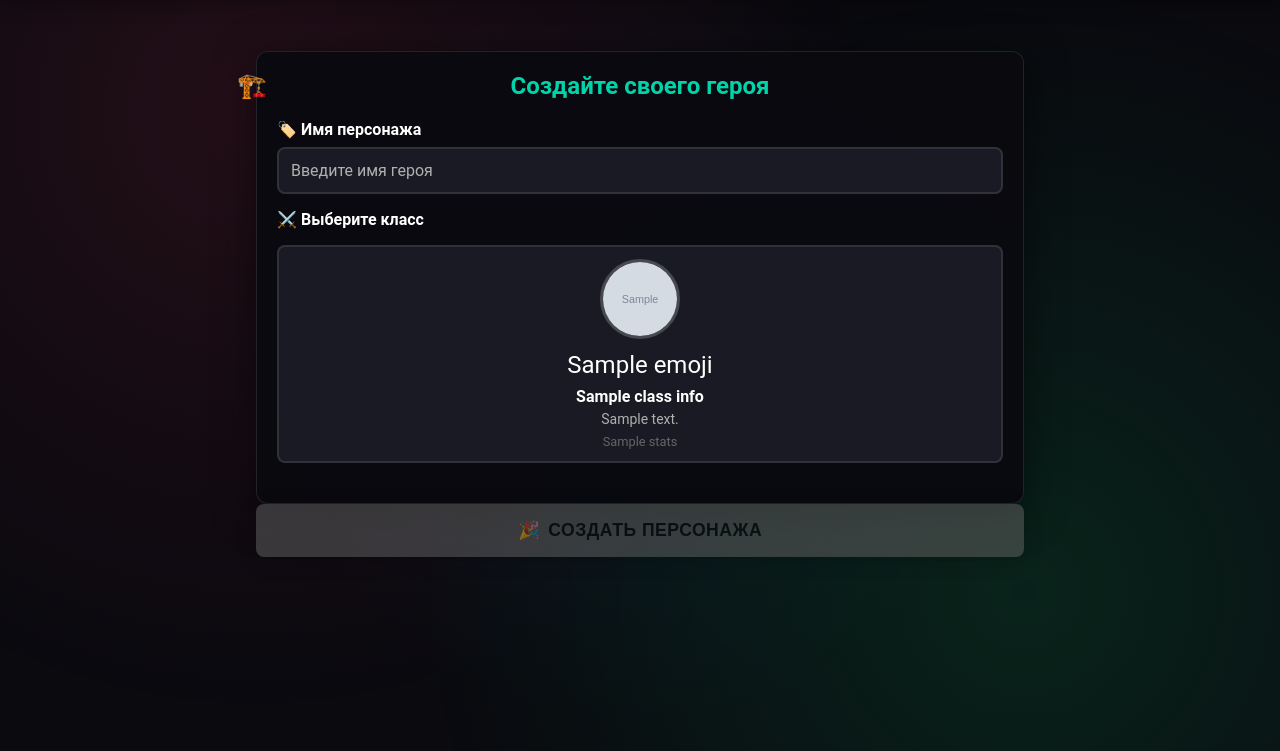
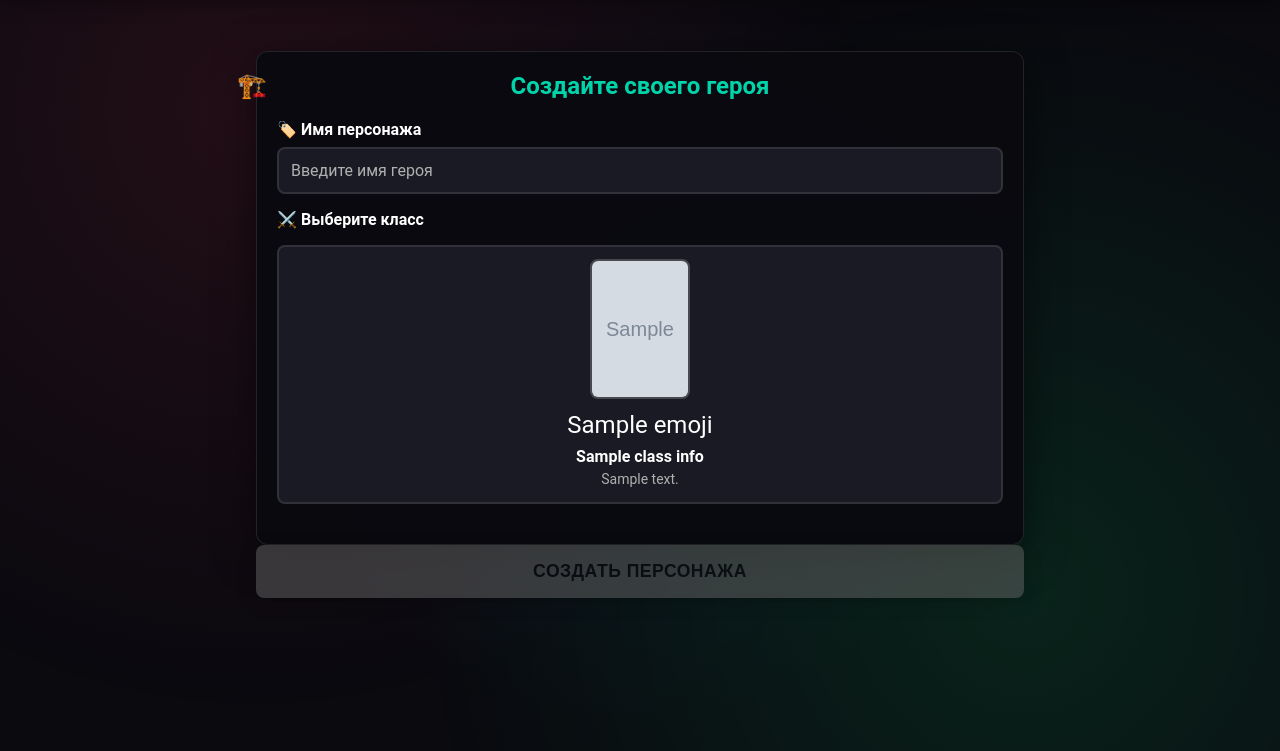
Before and after one commit to Merzoit/TwGame, a Django app: template game_app/game/templates/game/create_character.html in a window 1280 px wide. Shown: the part 49-800 px from the top of the page. Run offline with Django 5.2, Linux system fonts and the light colour scheme; the template is opened without the code that fills it: most values are stand-ins (such as "Sample title", 1, 10 or a date in 2020); grey boxes marked "Sample" are stand-in pictures.

Commit message:
Fix character creation page: rectangular class images, reorder class info, remove button icon, fix static files copying, add profile logo

```diff
--- a/game_app/game/templates/game/create_character.html
+++ b/game_app/game/templates/game/create_character.html
@@ -257,18 +257,18 @@
         }
 
         .class-image {
-            width: 80px;
-            height: 80px;
-            border-radius: 50%;
+            width: 100px;
+            height: 140px;
+            border-radius: var(--border-radius-small);
             object-fit: cover;
             margin: 0 auto var(--spacing-sm);
-            border: 3px solid rgba(255, 255, 255, 0.2);
+            border: 2px solid rgba(255, 255, 255, 0.2);
             transition: all 0.3s ease;
         }
 
         .class-card.selected .class-image {
-            border-color: var(--text-primary);
-            transform: scale(1.1);
+            border-color: var(--accent-primary);
+            transform: scale(1.05);
         }
 
         .class-name {
@@ -457,7 +457,6 @@
                         <div class="class-emoji">{{ class_info.emoji }}</div>
                         <div class="class-name">{{ class_info.name }}</div>
                         <div class="class-description">{{ class_info.description }}</div>
-                        <div class="class-stats">{{ class_info.stats }}</div>
                     </div>
                     {% endfor %}
                 </div>
@@ -467,8 +466,7 @@
             </div>
 
             <button id="createButton" class="create-button" disabled>
-                <span>🎉</span>
-                Создать персонажа
+                СОЗДАТЬ ПЕРСОНАЖА
             </button>
 
             <div id="errorMessage" class="message error-message" style="display: none;"></div>
```
Also changed, not shown: game_app/game/templates/game/game.html (+28 -23 lines), game_app/static/images/logo_profile.png (added), 1 other file.
